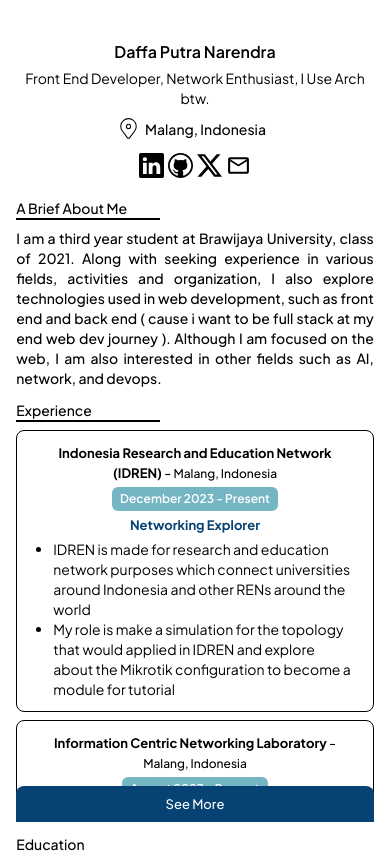
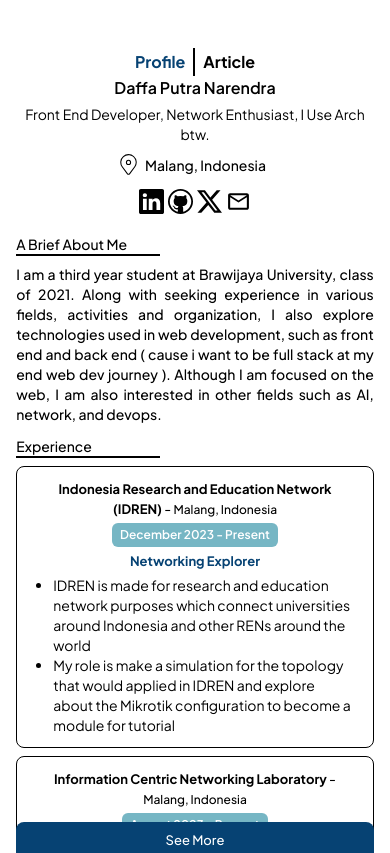
Before and after one commit to Daffadon/profile, a Next.js app: page / in a window 390 px wide. Shown: the top 853 px of the page. Built offline with nearby package versions, Linux system fonts and the light colour scheme.

Commit message:
UI: add Article page

```diff
--- /dev/null
+++ b/app/article/page.tsx
@@ -0,0 +1,35 @@
+import Footer from "@/components/appbar/Footer";
+import Articlecard from "@/components/card/Articlecard";
+import Biography from "@/features/main/Biography";
+import { getAllArticle } from "@/service/api/article";
+
+const getArticle = async () => {
+  return await getAllArticle();
+};
+
+const Article = async () => {
+  const res = await getArticle();
+
+  return (
+    <div className="grid place-items-center">
+      <div className="lg:w-9/12 md:w-10/12 w-11/12 cursor-default">
+        <div className="mt-8"></div>
+        <Biography />
+        <div className="min-h-[60vh] mt-5 mb-3">
+          <h3 className="text-sm font-medium text-center">Article</h3>
+          <div className="flex justify-center items-center">
+            <div className="w-36 h-[2px] bg-black"></div>
+          </div>
+          <div className="grid place-items-center mt-2 lg:grid-cols-3 sm:grid-cols-2 grid-cols-1 gap-2">
+            {res?.items.map((item, index) => {
+              return <Articlecard article={item} key={index} />;
+            })}
+          </div>
+        </div>
+        <Footer />
+      </div>
+    </div>
+  );
+};
+
+export default Article;
--- a/app/layout.tsx
+++ b/app/layout.tsx
@@ -14,6 +14,7 @@ export default function RootLayout({
 }: {
   children: React.ReactNode;
 }) {
+
   return (
     <html lang="en">
       <body className={plusJakarta.className}>{children}</body>
--- /dev/null
+++ b/components/appbar/Navbar.tsx
@@ -0,0 +1,33 @@
+import Link from "next/link";
+import React from "react";
+import { headers } from "next/headers";
+const Navbar = () => {
+  const header_url = headers().get("x-url") || "";
+  const headerSplited = header_url.split("/");
+  const url = headerSplited[headerSplited.length - 1];
+  return (
+    <>
+      <div className="flex justify-center items-center gap-x-2 mt-2">
+        <Link
+          href={"/"}
+          className={`hover:text-blue-deep duration-300 font-bold ${
+            url === "" && "text-blue-deep"
+          }`}
+        >
+          Profile
+        </Link>
+        <div className="h-7 w-[2px] bg-black"></div>
+        <Link
+          href={"/article"}
+          className={`hover:text-blue-deep duration-300 font-bold ${
+            url === "article" && "text-blue-deep"
+          }`}
+        >
+          Article
+        </Link>
+      </div>
+    </>
+  );
+};
+
+export default Navbar;
--- /dev/null
+++ b/components/card/Articlecard.tsx
@@ -0,0 +1,39 @@
+import Link from "next/link";
+import { FC } from "react";
+
+interface ArticleCardProps {
+  article: {
+    id: string;
+    title: string;
+    link: string;
+    author: string;
+    published: number;
+    created: number;
+    category: string[];
+    content: string;
+  };
+}
+
+const Articlecard: FC<ArticleCardProps> = ({
+  article: { id, title, link, author, published, created, category, content },
+}) => {
+  const date = new Date(published);
+  const day = date.toUTCString();
+  return (
+    <Link href={link} target="_blank">
+      <div className="w-full border border-black px-3 py-2 rounded hover:scale-[99%] duration-300 max-h-[20vh] sm:max-h-[20vh] lg:min-h-[20vh] lg:max-h-[25vh]">
+        <h2 className="font-bold">{title}</h2>
+        <p className="mb-3">{day}</p>
+        <div className="flex flex-wrap gap-1">
+          {category.map((cat, index) => (
+            <p key={index} className="bg-gray-300 px-2 py-1 text-xs rounded">
+              {cat}
+            </p>
+          ))}
+        </div>
+      </div>
+    </Link>
+  );
+};
+
+export default Articlecard;
--- a/components/card/ProjectCard.tsx
+++ b/components/card/ProjectCard.tsx
@@ -30,7 +30,7 @@ const ProjectCard: FC<ProjectCardProps> = ({ project }) => {
           <p
             className={`${
               colorVariants[project.color]
-            } text-white text-xs px-2 rounded-full py-[0.5px] my-2`}
+            } text-white text-xs px-3 rounded-full py-1 my-2`}
           >
             {project.tech}
           </p>
--- a/features/main/Biography.tsx
+++ b/features/main/Biography.tsx
@@ -3,9 +3,14 @@ import Link from "next/link";
 import { socialMedia } from "@/data/pages/main/section/biography";
 import Image from "next/image";
 import profile_pict from "@/asset/profile_pict.svg";
+import Navbar from "@/components/appbar/Navbar";
+
+
 const Biography = () => {
+
   return (
     <div className="md:text-center flex flex-col justify-center items-center relative py-2">
+      <Navbar />
       <h1 className=" text-base md:text-xl font-semibold">
         Daffa Putra Narendra
       </h1>
--- a/package.json
+++ b/package.json
@@ -15,6 +15,7 @@
     "react": "^18",
     "react-dom": "^18",
     "react-icons": "^5.0.1",
+    "rss-to-json": "^2.1.1",
     "sharp": "^0.33.1"
   },
   "devDependencies": {
--- /dev/null
+++ b/service/api/article.ts
@@ -0,0 +1,10 @@
+import parse from "rss-to-json";
+
+export const getAllArticle = async () => {
+  try {
+    const result = await parse("https://medium.com/feed/@daffadon");
+    return result;
+  } catch (error) {
+    console.log(error);
+  }
+};
```
Also changed, not shown: middleware.ts (added, +14 -0 lines), tsconfig.json (+7 -1 lines), 1 other file (tests, documents, lock files or other folders).
